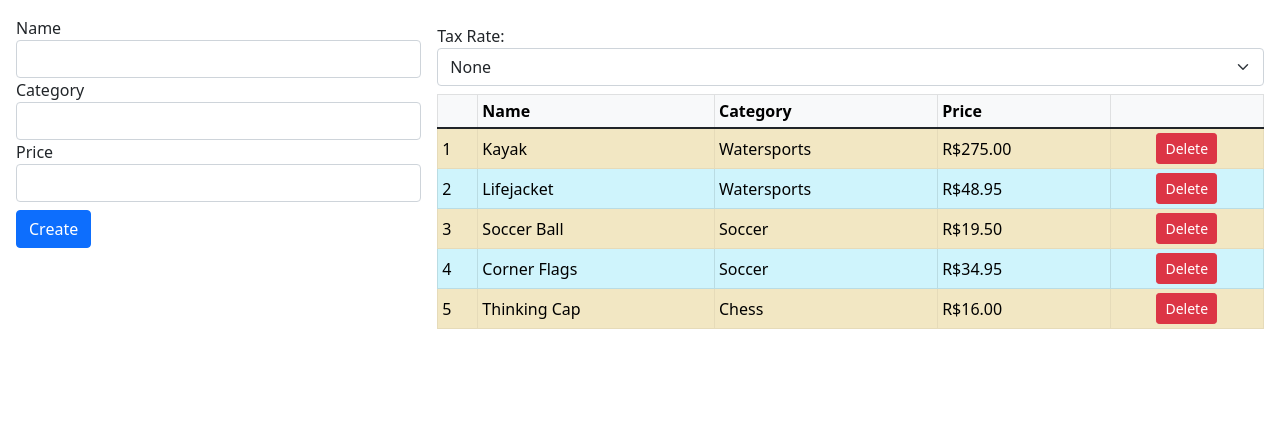
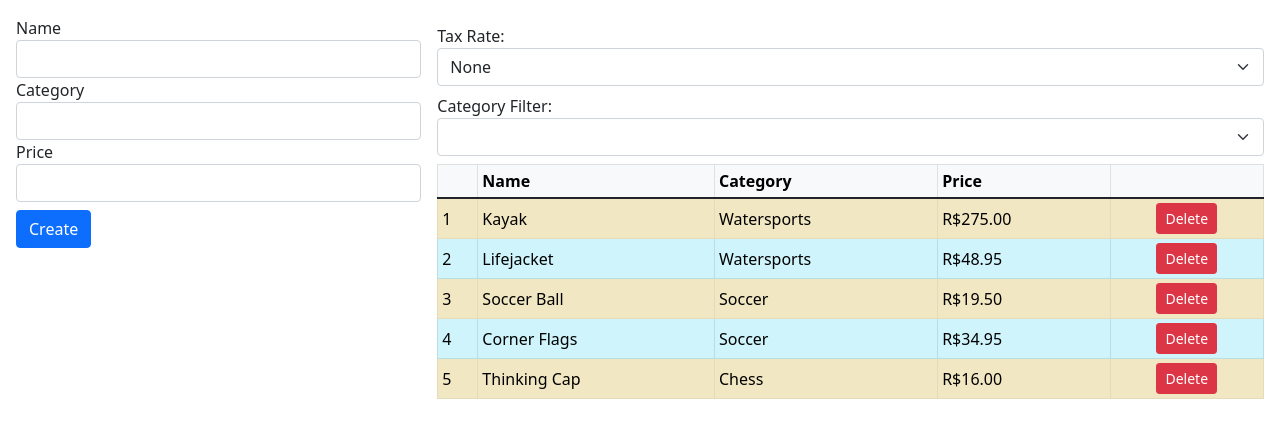
Before and after one commit to rafaelhfreitas/angular_underhood, an Angular app: page / in a window 1280 px wide. Shown: the top 438 px of the page. Built offline with nearby package versions, Linux system fonts and the light colour scheme.

Commit message:
create impure pipe

```diff
--- a/src/app/app.module.ts
+++ b/src/app/app.module.ts
@@ -15,6 +15,7 @@ import { ProductFormComponent } from './productForm.component';
 import { ProductTableComponent } from './productTable.component';3
 import { PaToggleView } from './toggleView.component';
 import { PaAddTaxPipe } from './addTax.pipe';
+import { PaCategoryFilterPipe } from './categoryFilter.pipe';
 
 
 @NgModule({
@@ -29,7 +30,8 @@ import { PaAddTaxPipe } from './addTax.pipe';
     ProductFormComponent,
     ProductTableComponent,
     PaToggleView,
-    PaAddTaxPipe
+    PaAddTaxPipe,
+    PaCategoryFilterPipe
   ],
   imports: [
     BrowserModule,
--- /dev/null
+++ b/src/app/categoryFilter.pipe.ts
@@ -0,0 +1,19 @@
+import { Pipe } from "@angular/core";
+import { Product } from "./product.model";
+
+
+@Pipe({
+    name: "filter",
+    pure: false
+})
+export class PaCategoryFilterPipe {
+
+    transform(products: Product[] | undefined, category: string | undefined):
+        Product[] {
+        if (products == undefined) {
+            return [];
+        }
+        return category == undefined ?
+            products : products.filter(p => p.category == category);
+    }
+}
--- a/src/app/productTable.component.html
+++ b/src/app/productTable.component.html
@@ -5,6 +5,16 @@
         <option value="10">10%</option>
         <option value="20">20%</option>
         <option value="50">50%</option>
+    </select>
+</div>
+
+
+<div class="my-2">
+    <label>Category Filter:</label>
+    <select class="form-select" [(ngModel)]="categoryFilter">
+        <option>Watersports</option>
+        <option>Soccer</option>
+        <option>Chess</option>
     </select>
 </div>
 
@@ -19,8 +29,9 @@
         </tr>
     </thead>
     <tbody>
-        <tr *paFor="let item of getProducts(); let i = index; let odd = odd;
-            let even = even" [class.table-info]="odd" [class.table-warning]="even" class="align-middle">
+        <tr *paFor="let item of getProducts() | filter:categoryFilter;
+                    let i = index; let odd = odd;
+                    let even = even" [class.table-info]="odd" [class.table-warning]="even" class="align-middle">
             <td>{{i + 1}}</td>
             <td>{{item.name}}</td>
             <td>{{item.category}}</td>
```
